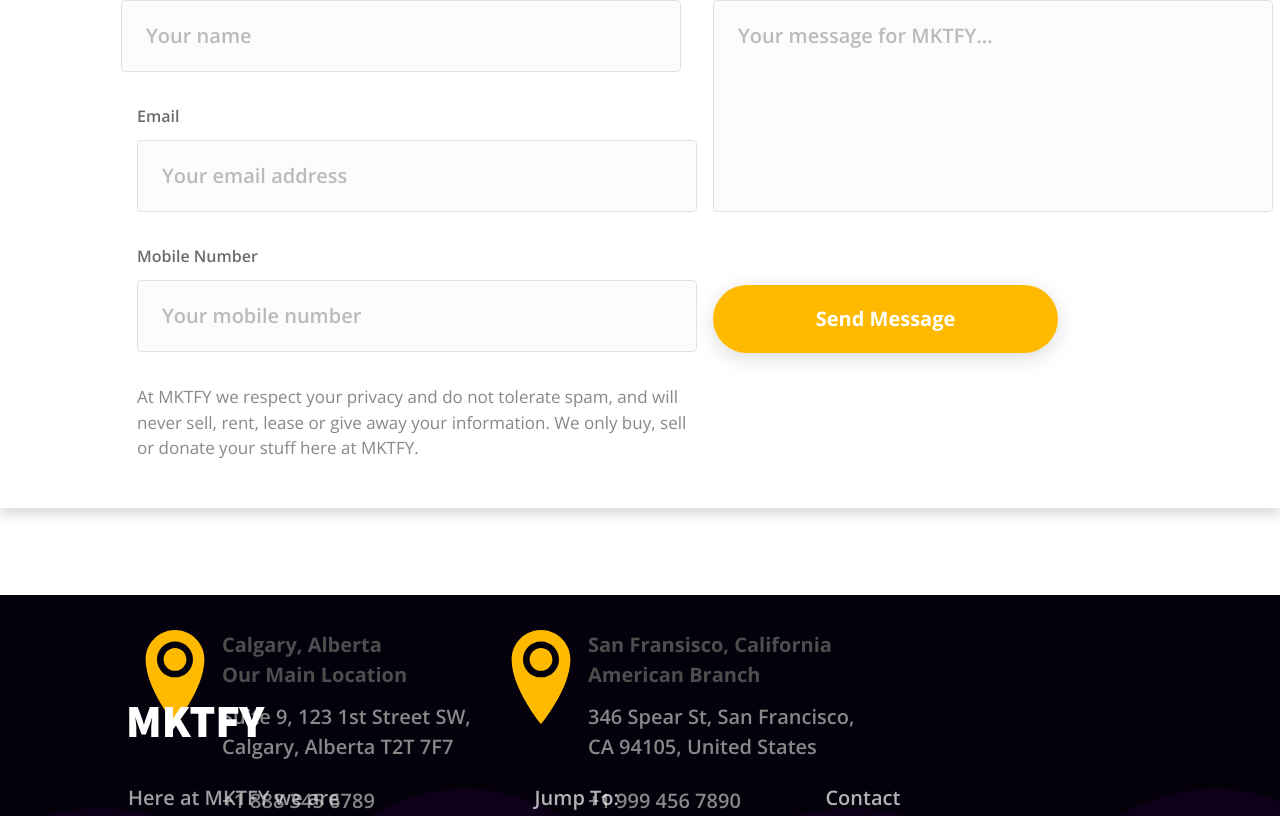
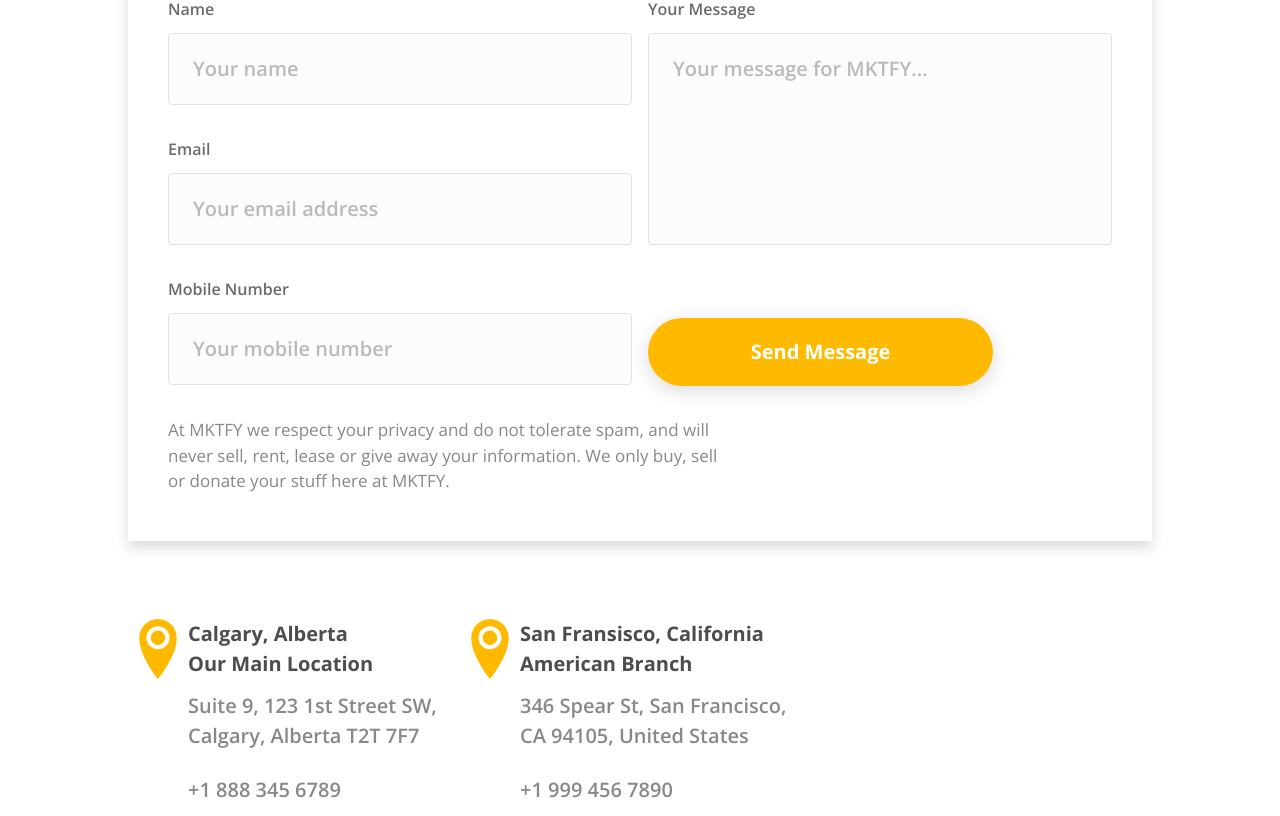
Before and after one commit to Nickil13/MKTFY-Marketing, a Next.js app: page /contact in a window 1280 px wide. Shown: the part 884-1700 px from the top of the page. Built offline with nearby package versions, Linux system fonts and the light colour scheme.

Commit message:
Added functionality for contact page and blog section

```diff
--- a/components/Cards/BlogCard.js
+++ b/components/Cards/BlogCard.js
@@ -1,22 +1,20 @@
 import React from "react";
 import { formatDate } from "../../utils/helpers";
+import Link from "next/link";
 
-export default function BlogCard({ imageUrl, title, date }) {
+export default function BlogCard({ imageUrl, title, date, slug }) {
     return (
-        <div
-            // style={{
-            //     backgroundImage: `url(${imageUrl})`,
-            // }}
-            className="relative flex h-[400px] lg:h-[618px] bg-cover bg-center bg-no-repeat lg:min-w-[923px]"
-        >
+        <div className="relative flex h-[400px] lg:h-[618px] bg-cover bg-center bg-no-repeat lg:min-w-[923px]">
             <img
                 className="absolute h-full w-full"
                 src={imageUrl}
                 alt={title}
             />
             <div className="absolute h-full bg-[#000000]/30 w-full text-white flex flex-col justify-end px-12 pb-15">
-                <h2 className="text-lg-36 font-bold mb-3 leading-title max-w-[511px] ">
-                    {title}
+                <h2 className="text-lg-36 font-bold mb-3 leading-title max-w-[511px]">
+                    <Link href={`/posts/${slug}`}>
+                        <a>{title}</a>
+                    </Link>
                 </h2>
 
                 <div className="flex items-center uppercase">
--- a/components/Home/BlogSection.js
+++ b/components/Home/BlogSection.js
@@ -20,13 +20,14 @@ export default function BlogSection({ posts }) {
                 <div className="flex space-y-10 lg:space-y-0 lg:space-x-10 flex-col lg:flex-row lg:overflow-x-auto">
                     {posts?.map((post, index) => {
                         const {
-                            fields: { date, image, title },
+                            fields: { date, image, title, slug },
                         } = post;
                         return (
                             <BlogCard
                                 imageUrl={image.fields.file.url}
                                 title={title}
                                 date={date}
+                                slug={slug}
                                 key={index}
                             />
                         );
--- a/components/Input/FormInput.js
+++ b/components/Input/FormInput.js
@@ -6,9 +6,12 @@ export default function FormInput({
     setValue,
     placeholderText,
     capitalize,
+    className,
 }) {
     return (
-        <div className="flex flex-col-reverse mb-8 max-w-input">
+        <div
+            className={`flex flex-col-reverse mb-8 w-full max-w-input ${className}`}
+        >
             <input
                 type="text"
                 name={name}
--- a/components/Layout.js
+++ b/components/Layout.js
@@ -6,7 +6,7 @@ export default function Layout({ children }) {
     return (
         <>
             <Navbar />
-            <main className="pt-nav min-h-screen flex-initial">{children}</main>
+            <main className="pt-nav flex-initial">{children}</main>
             <Footer />
         </>
     );
--- a/components/Navbar/index.js
+++ b/components/Navbar/index.js
@@ -25,7 +25,7 @@ export default function Navbar() {
         }
     };
     return (
-        <nav className="relative w-full h-[182px] bg-purple-500 z-20">
+        <nav className="relative w-full h-nav bg-purple-500 z-20">
             {/* Upper Navbar segment */}
             <div className="fixed top-0 bg-purple-500 w-full py-3 z-[100]">
                 <p className="container top-3 text-sm-17 mb-auto text-white">
--- a/pages/contact.js
+++ b/pages/contact.js
@@ -25,9 +25,9 @@ export default function Contact() {
     return (
         <div>
             <div className="h-[407px] bg-contact-banner bg-no-repeat bg-cover"></div>
-            <div className="relative min-h-screen">
-                <div className="absolute max-w-[1378px] w-full left-1/2 -translate-x-1/2 -top-16">
-                    <div className="bg-white px-[121px] py-[47px] shadow-form">
+            <div className="relative pt-10 xlg:pt-0 xlg:h-[800px] ">
+                <div className="xlg:absolute max-w-[1378px] w-4/5 mx-auto xlg:left-1/2 xlg:-translate-x-1/2 -top-16">
+                    <div className="bg-white px-10 2xl:px-[121px] py-[47px] pt-20 shadow-form">
                         <h1 className="text-gray-600 text-lg font-bold mb-3">
                             Let&apos;s start a conversation!
                         </h1>
@@ -41,8 +41,9 @@ export default function Contact() {
                         </p>
                         <form
                             onSubmit={handleSubmit}
-                            className="flex flex-col flex-wrap max-h-[600px] space-x-4"
+                            className="flex flex-col xlg:flex-row"
                         >
+                            <div className="basis-1/2 mr-4">
                                 <FormInput
                                     name="name"
                                     value={name}
@@ -60,12 +61,8 @@ export default function Contact() {
                                     value={phoneNumber}
                                     setValue={setPhoneNumber}
                                 />
-                            <p className="text-gray-footer text-sm-17 max-w-input">
-                                At MKTFY we respect your privacy and do not
-                                tolerate spam, and will never sell, rent, lease
-                                or give away your information. We only buy, sell
-                                or donate your stuff here at MKTFY.
-                            </p>
+                            </div>
+                            <div className="basis-1/2">
                                 <div className="flex flex-col-reverse max-w-input w-full">
                                     <textarea
                                         name="message"
@@ -75,7 +72,9 @@ export default function Contact() {
                                 !message && "bg-[#D7C7DB0D]"
                             }`}
                                         value={message}
-                                    onChange={(e) => setMessage(e.target.value)}
+                                        onChange={(e) =>
+                                            setMessage(e.target.value)
+                                        }
                                         placeholder="Your message for MKTFY..."
                                     ></textarea>
                                     <label
@@ -88,7 +87,7 @@ export default function Contact() {
                                 {!messageSent ? (
                                     <button
                                         type="submit"
-                                    className="btn-gold max-w-btn ml-auto mt-[73px]"
+                                        className="btn-gold max-w-btn xlg:ml-auto mt-[73px] "
                                     >
                                         Send Message
                                     </button>
@@ -98,11 +97,20 @@ export default function Contact() {
                                         <p>Message sent successfully!</p>
                                     </div>
                                 )}
+                            </div>
                         </form>
+                        <p className="text-gray-footer text-sm-17 max-w-input mt-10 xlg:mt-0">
+                            At MKTFY we respect your privacy and do not tolerate
+                            spam, and will never sell, rent, lease or give away
+                            your information. We only buy, sell or donate your
+                            stuff here at MKTFY.
+                        </p>
                     </div>
-                    <div className="container flex mt-[122px]">
-                        <div className="flex">
-                            <ImLocation2 className="text-gold-200 text-[94px]" />
+                </div>
+            </div>
+            <div className="container flex flex-wrap pt-20 xlg:pt-0 pb-[120px]">
+                <div className="flex py-6">
+                    <ImLocation2 className="text-gold-200 text-[60px] 2xl:text-[94px]" />
                     <ul className="max-w-[272px]">
                         <li className="flex flex-col text-gray-500 font-bold text-base mb-3">
                             <h2>Calgary, Alberta</h2>
@@ -110,16 +118,15 @@ export default function Contact() {
                         </li>
 
                         <li className="font-semibold text-gray-footer text-base mb-6">
-                                    Suite 9, 123 1st Street SW, Calgary, Alberta
-                                    T2T 7F7
+                            Suite 9, 123 1st Street SW, Calgary, Alberta T2T 7F7
                         </li>
                         <li className="font-semibold text-gray-footer text-base">
                             +1 888 345 6789
                         </li>
                     </ul>
                 </div>
-                        <div className="flex">
-                            <ImLocation2 className="text-gold-200 text-[94px]" />
+                <div className="flex py-6">
+                    <ImLocation2 className="text-gold-200 text-[60px] 2xl:text-[94px]" />
                     <ul className="max-w-[272px]">
                         <li className="flex flex-col text-gray-500 font-bold text-base mb-3">
                             <h2>San Fransisco, California</h2>
@@ -127,8 +134,7 @@ export default function Contact() {
                         </li>
 
                         <li className="font-semibold text-gray-footer text-base mb-6">
-                                    346 Spear St, San Francisco, CA 94105,
-                                    United States
+                            346 Spear St, San Francisco, CA 94105, United States
                         </li>
                         <li className="font-semibold text-gray-footer text-base">
                             +1 999 456 7890
@@ -137,7 +143,5 @@ export default function Contact() {
                 </div>
             </div>
         </div>
-            </div>
-        </div>
     );
 }
--- a/tailwind.config.js
+++ b/tailwind.config.js
@@ -71,8 +71,7 @@ module.exports = {
                 "footer-column": "270px",
             },
             height: {
-                nav: "268px",
-                "mobile-nav": "290px",
+                nav: "182px",
                 section: "480px",
                 "charity-list": "85px",
             },
```
Lines whose indentation alone changed are shown as unchanged.
